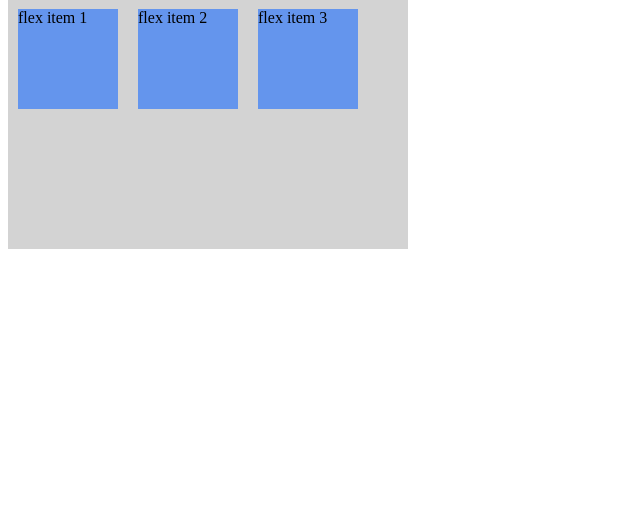
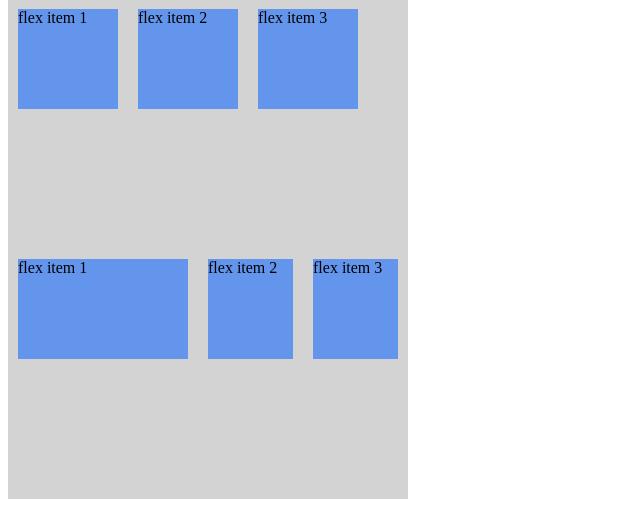
Before and after one commit to goformarty/web-exercises, a PHP site: page / in a window 1280 px wide. Shown: the part 1659-2166 px from the top of the page, without its empty margins (0-640 px from the left). Before the commit the page ends 1908 px from the top, so only its background shows below. Run offline with PHP 8.4, Linux system fonts and the light colour scheme.

Commit message:
New div added

```diff
--- a/flexbox-frogs/index.html
+++ b/flexbox-frogs/index.html
@@ -37,5 +37,10 @@
 				<div class="flex-item">flex item 2</div>
 				<div class="flex-item">flex item 3</div>
 			</div>
+			<div class="flex-container">
+				<div class="flex-item item1">flex item 1</div>
+				<div class="flex-item item2">flex item 2</div>
+				<div class="flex-item item3">flex item 3</div>
+			</div>
 		</body>
 		</html>
--- a/flexbox-frogs/style.css
+++ b/flexbox-frogs/style.css
@@ -28,3 +28,18 @@
     height: 100px;
     margin: 10px;
 }
+
+.item1 {
+    -webkit-flex: 2;
+    flex: 2;
+}
+
+.item2 {
+    -webkit-flex: 1;
+    flex: 1;
+}
+
+.item3 {
+    -webkit-flex: 1;
+    flex: 1;
+}
```
